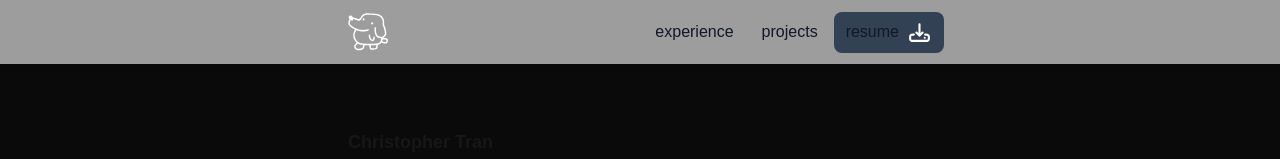
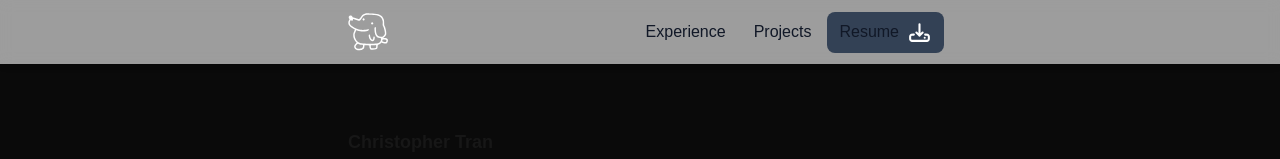
Before and after one commit to christran60/2024-portfolio, a Next.js app: page / in a window 1280 px wide. Shown: the top 159 px of the page. Built offline with nearby package versions, Linux system fonts and the light colour scheme.

Commit message:
added api for resume, small frontend changes

```diff
--- /dev/null
+++ b/app/api/resume/route.js
@@ -0,0 +1,27 @@
+// app/api/resume/route.js
+import path from "path";
+import fs from "fs";
+import { NextResponse } from "next/server";
+
+export async function GET() {
+  const date = new Date();
+  const currentMonth = date.toLocaleString("default", { month: "short" });
+  const currentYear = date.getFullYear();
+
+  const fileName = `Christopher_Tran_Resume_${currentMonth}${currentYear}.pdf`;
+  const filePath = path.join(process.cwd(), "resume", fileName);
+
+  try {
+    const fileBuffer = fs.readFileSync(filePath);
+
+    return new NextResponse(fileBuffer, {
+      headers: {
+        "Content-Type": "application/pdf",
+        "Content-Disposition": `attachment; filename="${fileName}"`,
+      },
+    });
+  } catch (error) {
+    console.error("Error downloading the file:", error);
+    return new NextResponse("File not found", { status: 404 });
+  }
+}
--- a/components/footer/footer.js
+++ b/components/footer/footer.js
@@ -2,10 +2,11 @@
 import SocialLink from "../socials/socialLink";
 
 export default function Footer() {
+  const currentYear = new Date().getFullYear();
   return (
     <footer className="dark:bg-neutral-950 py-5 pt-32 pb-10 text-sm">
       <div className="mx-auto max-w-screen-sm px-6 flex justify-between items-center">
-        <div>© 2024 Christopher Tran</div>
+        <div>© {currentYear} Christopher Tran</div>
         <div className="flex space-x-8">
           <SocialLink
             href="https://github.com/christran60"
--- a/components/nav/nav.js
+++ b/components/nav/nav.js
@@ -1,6 +1,5 @@
 // components/Navbar.js
 import NavLink from "./navLink";
-import Link from "next/link";
 export default function Navbar() {
   return (
     <nav className="bg-white bg-opacity-60 dark:bg-neutral-950 dark:bg-opacity-80 backdrop-blur shadow-md fixed top-0 left-0 w-full z-10">
@@ -80,15 +79,16 @@ m1010 -2214 c63 -21 74 -47 57 -130 -19 -92 -51 -106 -179 -77 -147 34 -204
             </NavLink>
           </div>
           <div className="flex items-center space-x-1">
-            <NavLink href="/experience">experience</NavLink>
-            <NavLink href="/projects">projects</NavLink>
+            <NavLink href="/experience">Experience</NavLink>
+            <NavLink href="/projects">Projects</NavLink>
             <div className="flex items-center space-x-2">
-              <Link
-                href="/"
+              <a
+                href="/api/resume"
+                download="Christopher Tran Resume.pdf"
                 className="text-gray-900 dark:text-white rounded-lg bg-slate-700 hover:bg-gray-200 dark:hover:bg-blue-300 px-3 py-2 transition select-none"
               >
                 <span className="flex items-center">
-                  resume
+                  Resume
                   <svg
                     width="25px"
                     viewBox="0 0 24 24"
@@ -105,7 +105,7 @@ m1010 -2214 c63 -21 74 -47 57 -130 -19 -92 -51 -106 -179 -77 -147 34 -204
                     />
                   </svg>
                 </span>
-              </Link>
+              </a>
             </div>
           </div>
         </div>
--- a/components/nav/navLink.js
+++ b/components/nav/navLink.js
@@ -5,7 +5,7 @@ const NavLink = ({ href, children }) => {
   return (
     <Link
       href={href}
-      className="text-gray-900 dark:text-white rounded-lg hover:bg-gray-200 dark:hover:bg-slate-700 px-3 py-2 transition select-none"
+      className="text-gray-900 dark:text-white rounded-lg hover:bg-gray-200 dark:hover:bg-blue-300 px-3 py-2 transition select-none"
     >
       {children}
     </Link>
--- a/next.config.mjs
+++ b/next.config.mjs
@@ -1,8 +1,21 @@
 /** @type {import('next').NextConfig} */
 const nextConfig = {
-    images: {
-      domains: ['i.scdn.co'], // Add any other domains you may need
-    },
-  };
+  images: {
+    domains: ["i.scdn.co"], // Add any other domains you may need
+  },
+  webpack: (config) => {
+    config.module.rules.push({
+      test: /\.pdf$/,
+      use: {
+        loader: "file-loader",
+        options: {
+          name: "[name].[ext]",
+          outputPath: "static/pdf/",
+        },
+      },
+    });
+    return config;
+  },
+};
 
-export default nextConfig
+export default nextConfig;
--- a/package.json
+++ b/package.json
@@ -9,14 +9,16 @@
     "lint": "next lint"
   },
   "dependencies": {
+    "aos": "^2.3.4",
     "dotenv": "^16.4.5",
-    "next": "14.2.15",
+    "next": "^15.0.2",
     "react": "^18",
     "react-dom": "^18"
   },
   "devDependencies": {
     "eslint": "^8",
     "eslint-config-next": "14.2.15",
+    "file-loader": "^6.2.0",
     "postcss": "^8",
     "tailwindcss": "^3.4.1"
   }
```
Also changed, not shown: 2 other files (tests, documents, lock files or other folders).
